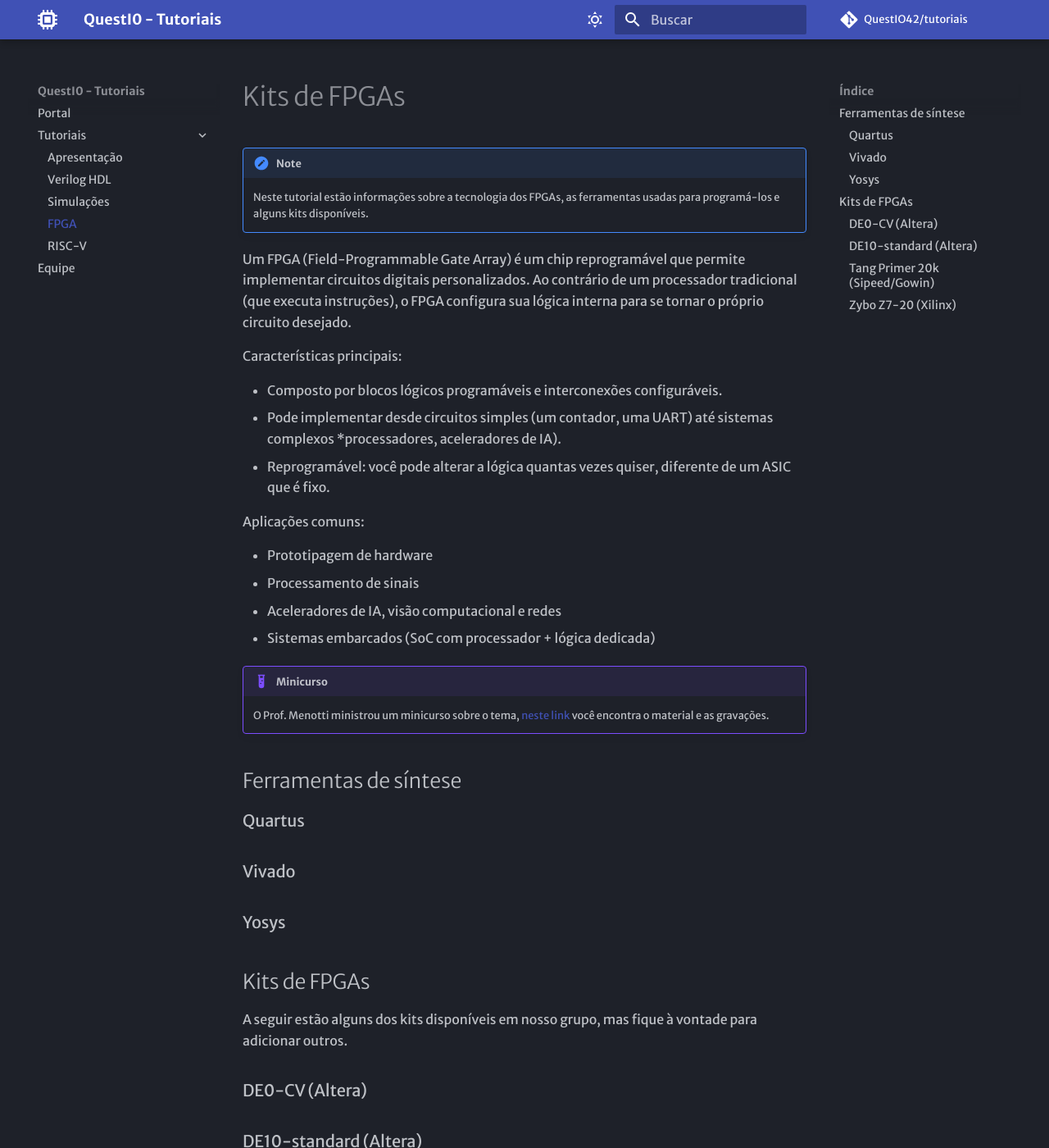
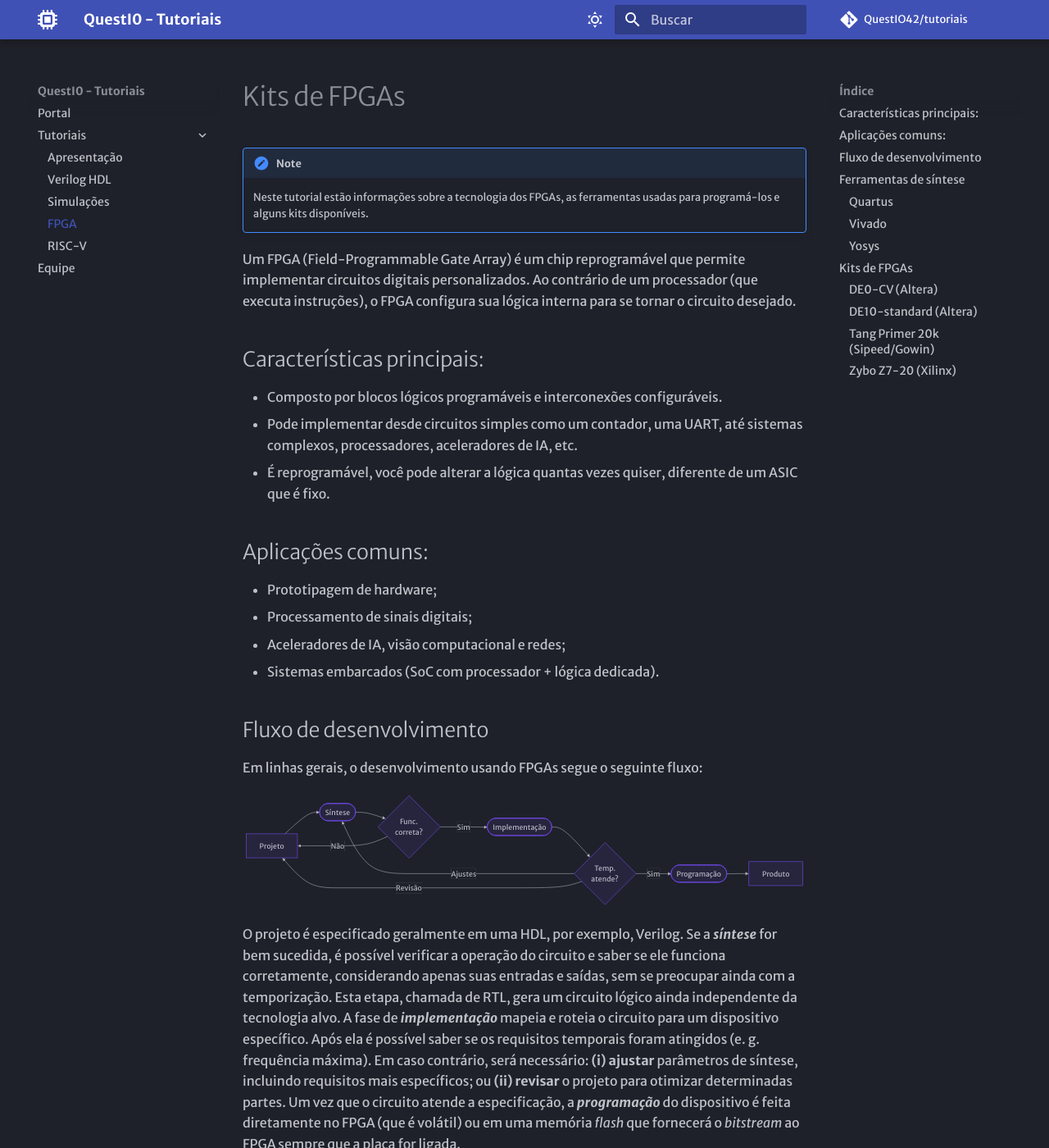
Before and after one commit to QuestIO42/tutoriais, an MkDocs documentation site: the page built from docs/FPGA.md, in a window 1280 px wide and 1400 px high. Shown: the whole window at 82% size. Built offline with MkDocs 1.6.1 and Material for MkDocs 9.7.7, drawn with Linux system fonts in a browser that asks for light colours; comment, search, counter and statistics services are not loaded.

Commit message:
feat: fpga flow

````diff
--- a/docs/FPGA.md
+++ b/docs/FPGA.md
@@ -3,20 +3,41 @@
 !!! note
     Neste tutorial estão informações sobre a tecnologia dos FPGAs, as ferramentas usadas para programá-los e alguns kits disponíveis.
 
-Um FPGA (Field-Programmable Gate Array) é um chip reprogramável que permite implementar circuitos digitais personalizados. Ao contrário de um processador tradicional (que executa instruções), o FPGA configura sua lógica interna para se tornar o próprio circuito desejado.
+Um FPGA (Field-Programmable Gate Array) é um chip reprogramável que permite implementar circuitos digitais personalizados. Ao contrário de um processador (que executa instruções), o FPGA configura sua lógica interna para se tornar o circuito desejado.
 
-Características principais:
+## Características principais:
 
   * Composto por blocos lógicos programáveis e interconexões configuráveis.
-  * Pode implementar desde circuitos simples (um contador, uma UART) até sistemas complexos *processadores, aceleradores de IA).
-  * Reprogramável: você pode alterar a lógica quantas vezes quiser, diferente de um ASIC que é fixo.
+  * Pode implementar desde circuitos simples como um contador, uma UART, até sistemas complexos, processadores, aceleradores de IA, etc.
+  * É reprogramável, você pode alterar a lógica quantas vezes quiser, diferente de um ASIC que é fixo.
 
-Aplicações comuns:
+## Aplicações comuns:
 
-  - Prototipagem de hardware
-  - Processamento de sinais
-  - Aceleradores de IA, visão computacional e redes
-  - Sistemas embarcados (SoC com processador + lógica dedicada)
+  - Prototipagem de hardware;
+  - Processamento de sinais digitais;
+  - Aceleradores de IA, visão computacional e redes;
+  - Sistemas embarcados (SoC com processador + lógica dedicada).
+
+## Fluxo de desenvolvimento
+
+Em linhas gerais, o desenvolvimento usando FPGAs segue o seguinte fluxo:
+
+```mermaid
+flowchart LR
+    A[Projeto] --> B([Síntese]);
+    B --> C{Func.
+            correta?};
+    C -- Sim --> D([Implementação]);
+    D --> E{Temp.
+            atende?};
+    C -- Não --> A;
+    E -- Sim --> F([Programação]);
+    E -- Ajustes --> B;
+    E -- Revisão --> A;
+    F --> G[Produto];
+```
+
+O projeto é especificado geralmente em uma HDL, por exemplo, Verilog. Se a ***síntese*** for bem sucedida, é possível verificar a operação do circuito e saber se ele funciona corretamente, considerando apenas suas entradas e saídas, sem se preocupar ainda com a temporização. Esta etapa, chamada de RTL, gera um circuito lógico ainda independente da tecnologia alvo. A fase de ***implementação*** mapeia e roteia o circuito para um dispositivo específico. Após ela é possível saber se os requisitos temporais foram atingidos (e. g. frequência máxima). Em caso contrário, será necessário: **(i) ajustar** parâmetros de síntese, incluindo requisitos mais específicos; ou **(ii) revisar** o projeto para otimizar determinadas partes. Um vez que o circuito atende a especificação, a ***programação*** do dispositivo é feita diretamente no FPGA (que é volátil) ou em uma memória *flash* que fornecerá o *bitstream* ao FPGA sempre que a placa for ligada.
 
 !!! example "Minicurso"
     O Prof. Menotti ministrou um minicurso sobre o tema, [neste link](https://github.com/menotti/fpga) você encontra o material e as gravações.
````
